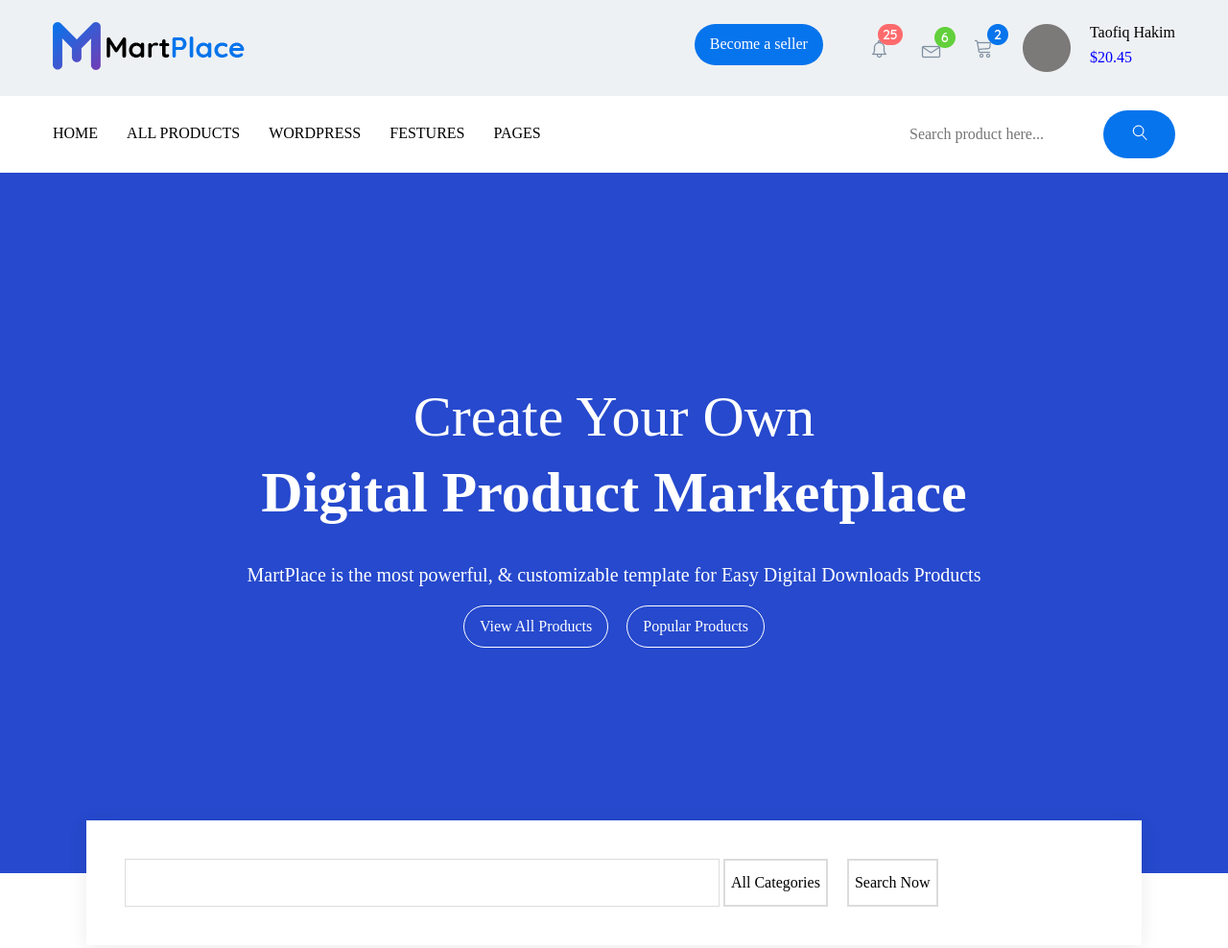
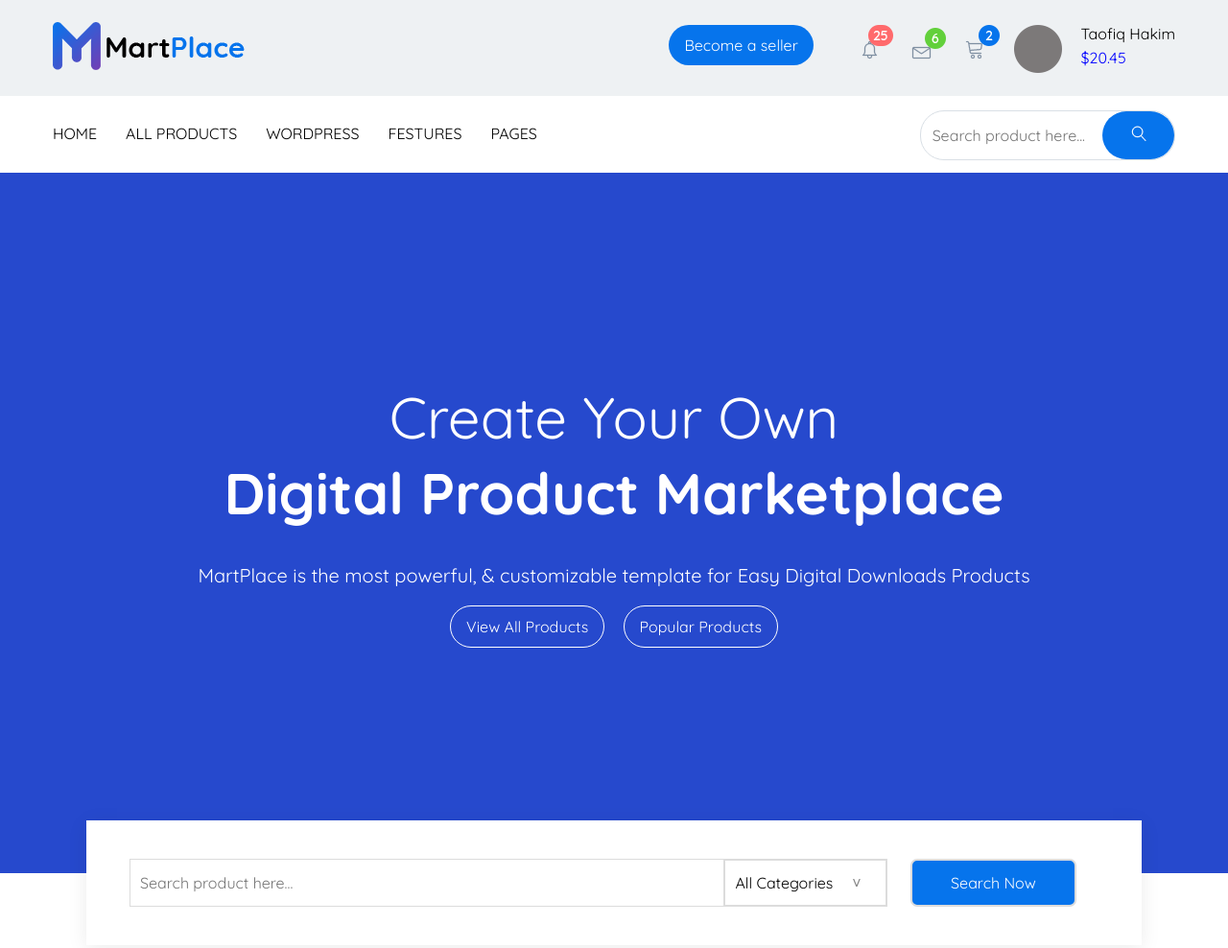
Before and after one commit to timurtheprogrammer777/second-big-project, a website: page app/index.html in a window 1280 px wide. Shown: the top 988 px of the page at 96% size. Drawn offline with nearby package versions, Linux system fonts and the light colour scheme; files that its build step writes are made by us from their sources.

Commit message:
added fixes

```diff
--- a/app/index.html
+++ b/app/index.html
@@ -6,6 +6,9 @@
     <meta http-equiv="X-UA-Compatible" content="IE=edge">
     <meta name="viewport" content="width=device-width, initial-scale=1.0">
     <title>Document</title>
+    <link rel="preconnect" href="https://fonts.googleapis.com">
+    <link rel="preconnect" href="https://fonts.gstatic.com" crossorigin>
+    <link href="https://fonts.googleapis.com/css2?family=Quicksand:wght@400;500;700&display=swap" rel="stylesheet">
     <link rel="stylesheet" href="css/libs.min.css">
     <link rel="stylesheet" href="css/style.min.css">
 </head>
@@ -57,10 +60,10 @@
                         </nav>
                     </div>
                     <div class="header__input">
-                        <!-- <form action=""> -->
-                        <input placeholder="Search product here..." type="text">
-                        <button class="input__picture"> <img src="img/magnifier.png" alt=""></button>
-                        <!-- </form> -->
+                        <form action="">
+                            <input placeholder="Search product here..." type="text">
+                            <button class="input__picture"> <img src="img/magnifier.png" alt=""></button>
+                        </form>
                     </div>
                 </div>
             </div>
@@ -78,10 +81,11 @@
                 </div>
                 <div class="product__input">
                     <div class="input-btn">
-                        <input type="text">
+                        <input type="text" placeholder="Search product here...">
                         <button class="categories">All Categories</button>
+                        <button class="search-btn">Search Now</button>
                     </div>
-                    <button>Search Now</button>
+                    <!-- <button class="search-btn" >Search Now</button> -->
                 </div>
             </div>
         </div>
@@ -519,7 +523,7 @@
 
             </div>
             <div class="shop__btn-new-products">
-                <button type="button" data-filter=".category-new" >All New Products</button>
+                <button type="button" data-filter=".category-new">All New Products</button>
             </div>
         </div>
     </section>
@@ -1090,8 +1094,10 @@
                     <p>Subscribe to get the latest news, update and offer information. Don't worry, we won't send spam!
                     </p>
                     <div class="footer-input">
-                        <input type="text" placeholder="Enter email">
-                        <button>Submit</button>
+                        <form action="">
+                            <input type="text" placeholder="Enter email">
+                            <button>Submit</button>
+                        </form>
                     </div>
                     <div class="socials">
                         <a class="social-1" href=""> <img src="img/facebook.png" alt=""> </a>
@@ -1107,7 +1113,7 @@
     </footer>
     <footer class="footer__bot">
         <div class="container">
-            <p>©2017 <span>MartPlace. </span>  All rights reserved. Created by <span> AazzTech </span> </p>
+            <p>©2017 <span>MartPlace. </span> All rights reserved. Created by <span> AazzTech </span> </p>
         </div>
     </footer>
 
--- a/app/scss/_global.scss
+++ b/app/scss/_global.scss
@@ -20,4 +20,5 @@
 }
 body{
     font-size: 16px;
+    font-family: 'Quicksand', sans-serif;
 }
--- a/app/scss/style.scss
+++ b/app/scss/style.scss
@@ -90,19 +90,23 @@
     }
 }
 .header__input{
-    // border: 1px solid black;
+    // border: 1px solid #d9dfe5;
     display: flex;
     margin-top: -15px;
     border-radius: 15px;
+
+    form{
+        border: 1px solid #d9dfe5;
+        border-radius: 25px;
+        padding-left:  10px;
+    }
 
 
     // padding: 4px 7px;
 
     input{
          border: none;
-
          outline: none;
-
 
     }
     .input__picture{
@@ -180,10 +184,14 @@
     height: 130px;
     align-items: center;
     input{
+        padding-left: 10px;
         margin-left: 40px;
         width: 620px;
         height: 50px;
         border: 1px solid #dcdcdc;
+        position: relative;
+        left: 5px;
+        outline: none;
     }
     button{
 
@@ -191,9 +199,39 @@
       background-color: #fff;
       cursor: pointer;
       border: 2px solid #dcdcdc;
+
     }
+
+
     .categories{
         margin-right: 20px;
+    }
+}
+.input-btn{
+    .categories{
+        padding-left: 10px;
+        padding-right: 45px;
+
+    }
+    .categories::after{
+        content: '˅';
+        position: relative;
+        left: 20px;
+        transform: rotate(180deg);
+        color: #858585;
+
+
+    }
+    button+button{
+        background-color: #0674ec;
+        color: #fff;
+        padding: 10px 40px;
+        transition: all .7s;
+        border-radius: 7px;
+        &:hover{
+            background-color: #fff;
+            color:#0674ec ;
+        }
     }
 }
 
@@ -1209,9 +1247,15 @@
     background-color: $white;
     margin-right: 94px;
     margin-left: 10px;
-    border-radius: 10px;
+    border-radius: 25px;
+    max-height: 50px;
+    form{
+        // border: 1px solid black;
+        border-radius: 25px;
+
+    }
     button{
-        padding: 10px 15px;
+        padding: 10px 17px;
         background-color: #0674ec;
         color: $white;
         border:none;
@@ -1222,6 +1266,7 @@
         border: none;
         outline: none;
         padding: 10px 0;
+        border-radius: 25px;
     }
 }
 //footer__top__end
```
